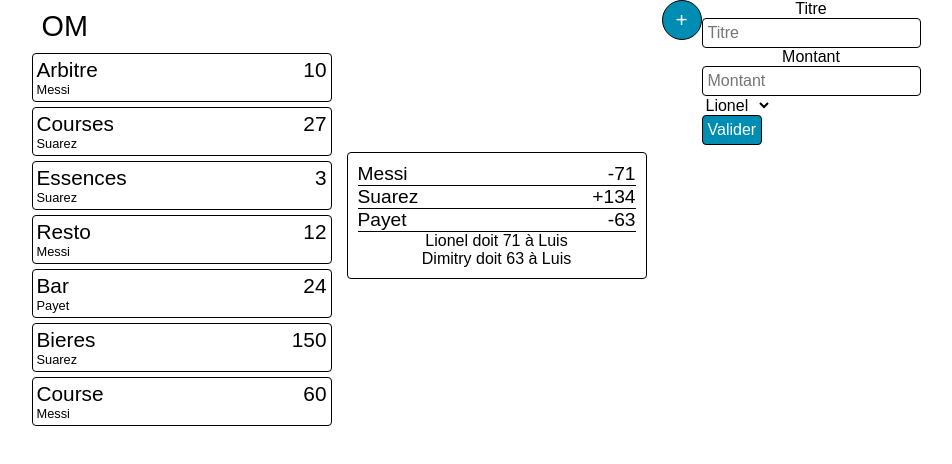
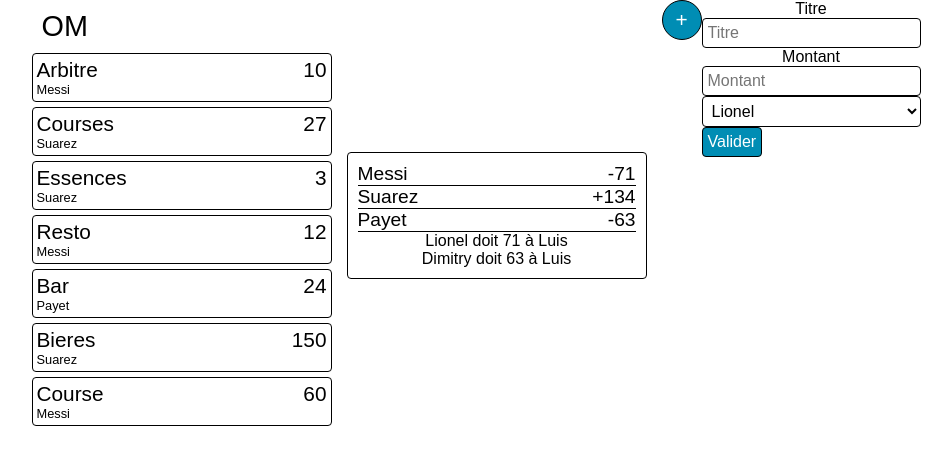
Before and after one commit to MathieuDC/tricount-like-app, a React (Create React App) app: page / in a window 1280 px wide. Shown: the top 464 px of the page, without its empty margins (164-1116 px from the left). Built offline with nearby package versions, Linux system fonts and the light colour scheme.

Commit message:
Styling UserSelect

```diff
--- /dev/null
+++ b/src/front/UserSelect.css
@@ -0,0 +1,6 @@
+.user-select{
+  padding: 5px;
+  width: 100%;
+  border: solid 1px black;
+  border-radius: 4px;
+}
--- a/src/front/UserSelect.tsx
+++ b/src/front/UserSelect.tsx
@@ -1,5 +1,7 @@
 import React from 'react';
 import User from "../back/User";
+
+import './UserSelect.css';
 
 interface UserSelectProps {
   users: User[];
```
